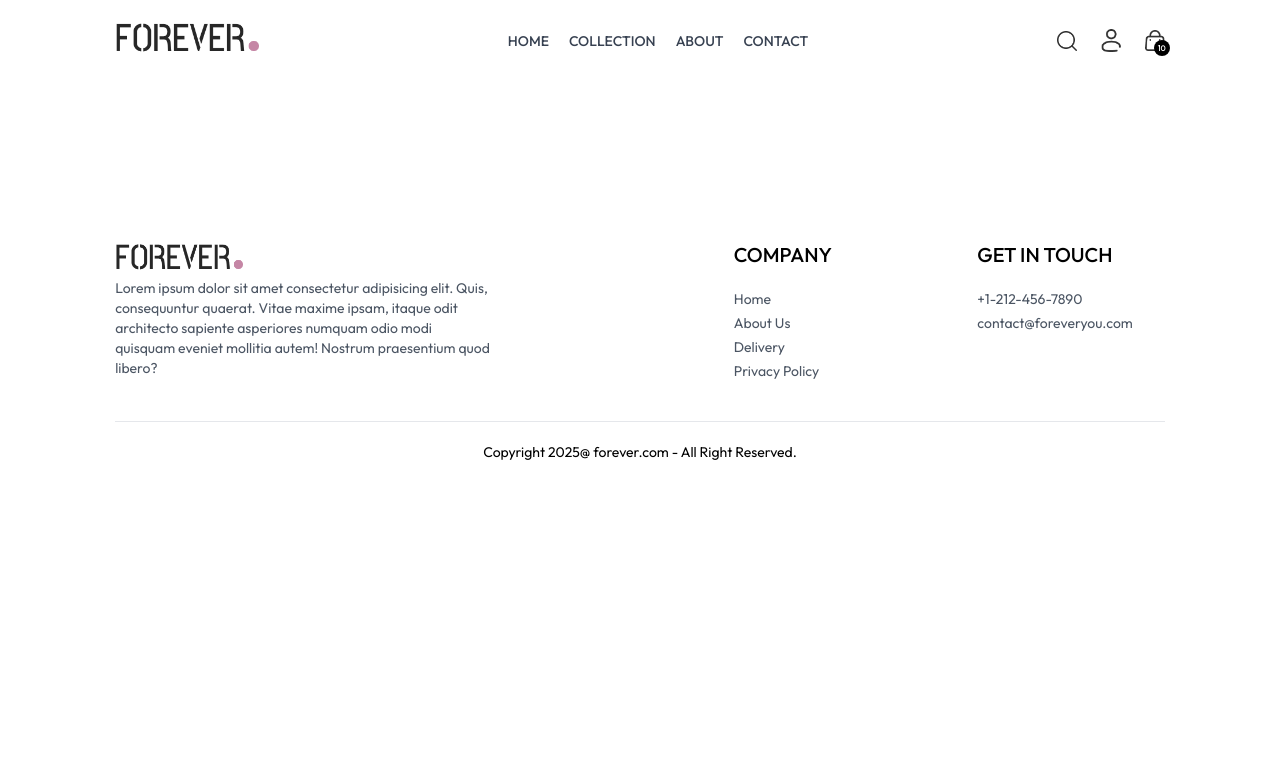
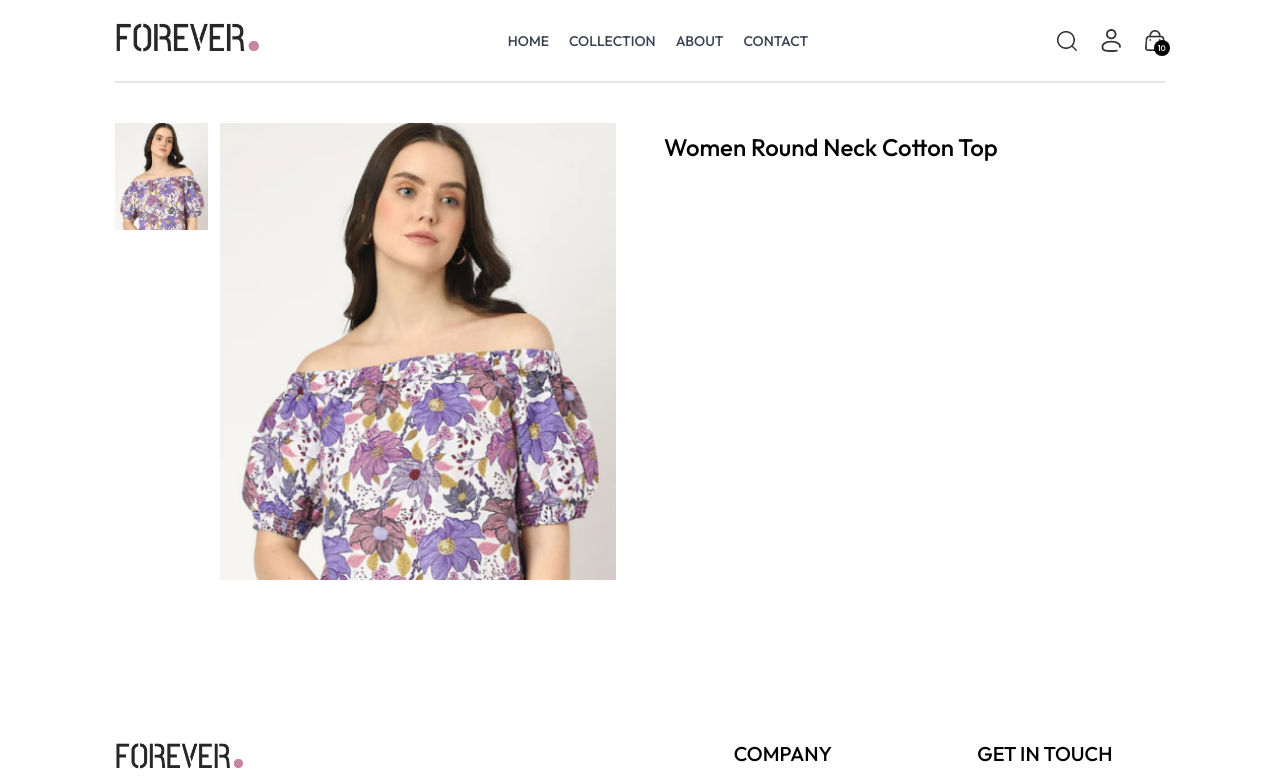
Before and after one commit to SoumyadipBarik735/E-CommerceApp.github.io, a React (Vite) app in the folder Frontend/: page /product/aaaaa in a window 1280 px wide. Shown: the top 780 px of the page. Built offline with nearby package versions, Linux system fonts and the light colour scheme; a web font is replaced by a local one.

Commit message:
first commit

```diff
--- a/Frontend/src/components/SearchBar.jsx
+++ b/Frontend/src/components/SearchBar.jsx
@@ -1,11 +1,23 @@
-import React, { useContext } from "react";
+import React, { useContext, useEffect, useState } from "react";
 import { ShopContext } from "../context/ShopContext";
 import { assets } from "../assets/frontend_assets/assets";
+import { useLocation } from "react-router-dom";
 
 const SearchBar = () => {
   const { search, setSearch, showSearch, setShowSearch } =
     useContext(ShopContext);
-  return showSearch ? (
+  const [visible, setVisible] = useState(false);
+  const location = useLocation();
+
+  useEffect(() => {
+    if (location.pathname.includes("collection")) {
+      setVisible(true);
+    } else {
+      setVisible(false);
+    }
+  }, [location]);
+
+  return showSearch && visible ? (
     <div className="border-t border-b bg-gray-50 text-center ">
       <div className="inline-flex items-center justify-center border border-gray-400 px-5 py-2 my-5 mx-3 rounded-full w-3/4 sm:w-1/2">
         <input
--- a/Frontend/src/pages/Collection.jsx
+++ b/Frontend/src/pages/Collection.jsx
@@ -5,7 +5,7 @@
 import ProductItem from "../components/ProductItem";
 
 const Collection = () => {
-  const { products } = useContext(ShopContext);
+  const { products, search, showSearch } = useContext(ShopContext);
   const [showFilter, setShowFilter] = useState(false);
   const [filterProducts, setFilterProducts] = useState([]);
   const [category, setCategory] = useState([]);
@@ -31,6 +31,13 @@
 
   const applyFilter = () => {
     let productsCopy = products.slice();
+
+    if (showSearch && search) {
+      productsCopy = productsCopy.filter((item) =>
+        item.name.toLowerCase().includes(search.toLowerCase())
+      );
+    }
+
     if (category.length > 0) {
       productsCopy = productsCopy.filter((item) =>
         category.includes(item.category)
@@ -67,7 +74,7 @@
 
   useEffect(() => {
     applyFilter();
-  }, [category, subCategory]);
+  }, [category, subCategory, search, showSearch]);
 
   useEffect(() => {
     sortProduct();
--- a/Frontend/src/pages/Product.jsx
+++ b/Frontend/src/pages/Product.jsx
@@ -1,11 +1,56 @@
-import React from 'react';
+import React, { useContext, useEffect, useState } from "react";
+import { useParams } from "react-router-dom";
+import { ShopContext } from "../context/ShopContext";
 
 const Product = () => {
-  return (
-    <div>
+  const { productId } = useParams();
+  const { products } = useContext(ShopContext);
+  const [productData, setProductData] = useState(false);
+  const [image, setImage] = useState("");
 
+  const fetchProductData = async () => {
+    products.map((item) => {
+      if (item._id === productId) {
+        setProductData(item);
+        setImage(item.image[0]);
+        console.log(item);
+        return null;
+      }
+    });
+  };
+  useEffect(() => {
+    fetchProductData();
+  }, [productId]);
+
+  return productData ? (
+    <div className="border-t-2 pt-10 transition-opacity ease-in duration-500 opacity-100">
+      {/* Product Data */}
+      <div className="flex gap-12 sm:gap-12 flex-col sm:flex-row">
+        {/* Product Images */}
+        <div className="flex-1 flex flex-col-reverse gap-3 sm:flex-row">
+          <div className="flex sm:flex-col overflow-x-auto sm:overflow-y-scroll justify-between sm:justify-normal sm:w-[18.7%] w-full">
+            {productData.image.map((item, index) => (
+              <img
+                onClick={() => setImage(item)}
+                src={item}
+                key={index}
+                className="w-[24%] sm:w-full sm:mb-3 flex-shrink-0 cursor-pointer"
+              />
+            ))}
+          </div>
+          <div className="w-full sm:w-[80%]">
+            <img className="w-full h-auto" src={image} alt="" />
+          </div>
+        </div>
+        {/* Product Info */}
+        <div className="flex-1">
+          <h1 className="font-medium text-2xl mt-2">{productData.name}</h1>
+        </div>
+      </div>
     </div>
+  ) : (
+    <div className="opacity-0"></div>
   );
-}
+};
 
 export default Product;
```
